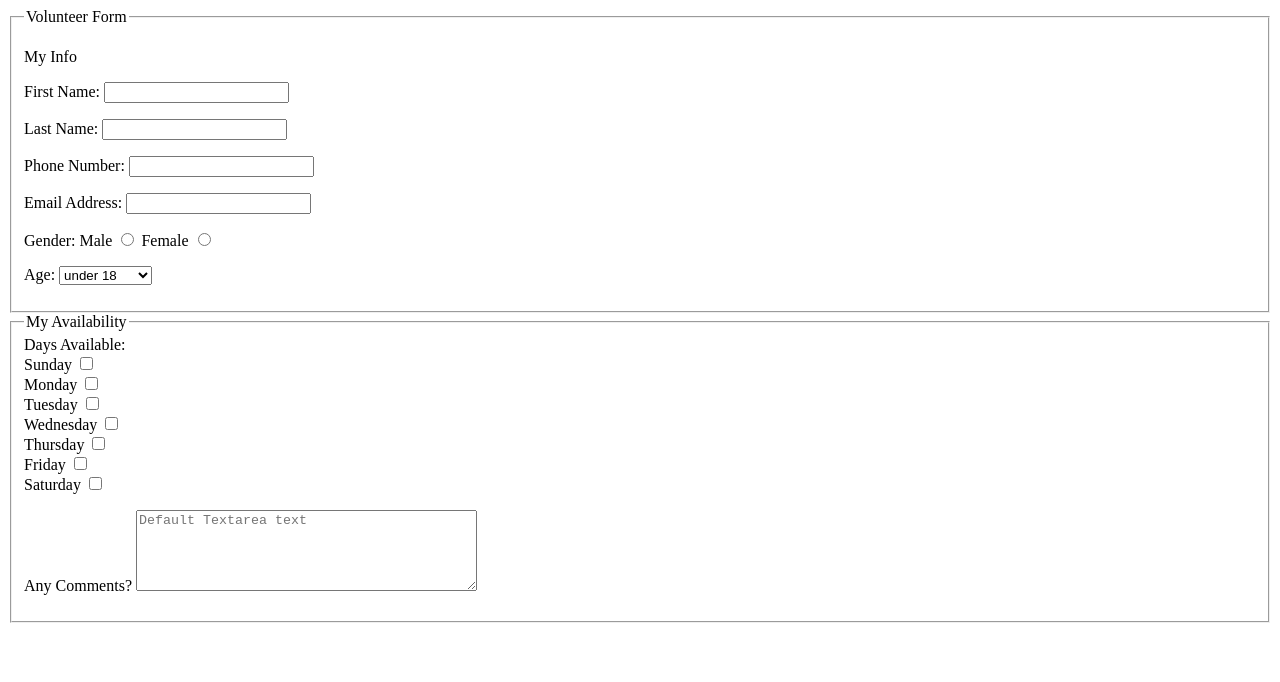
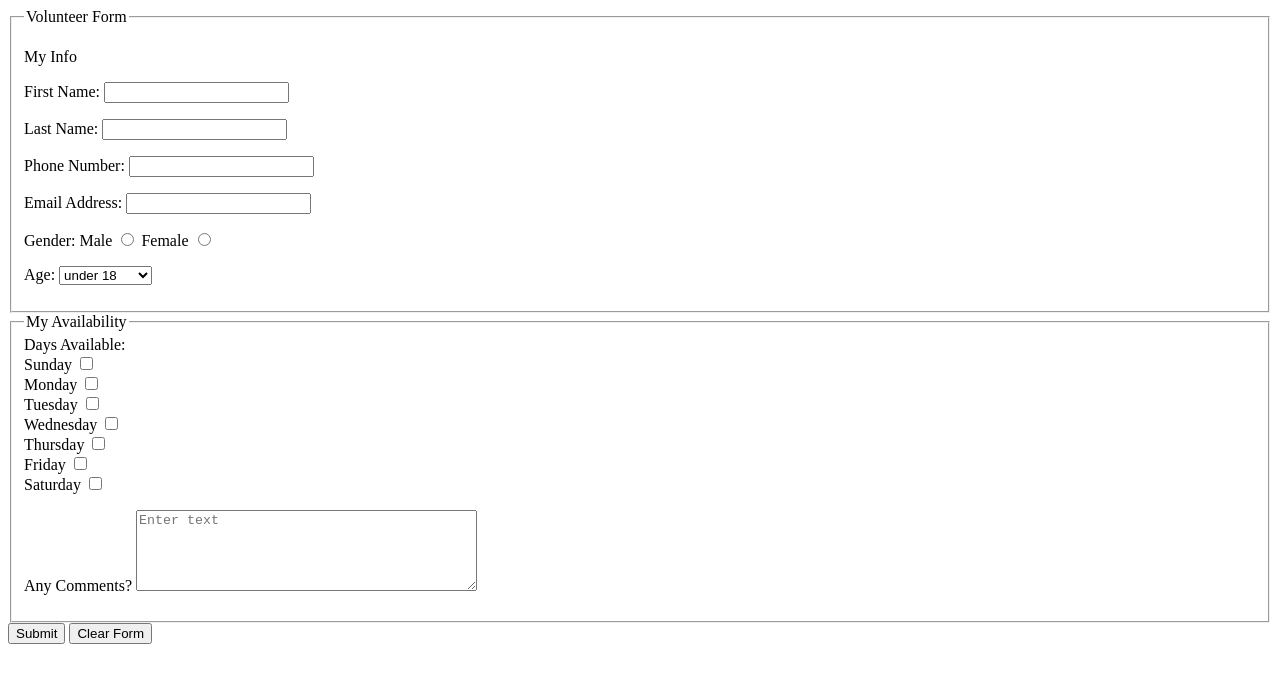
Before and after one commit to tfracassi/Lab4, a plain HTML site: page index.html in a window 1280 px wide. Drawn offline with Linux system fonts and the light colour scheme.

Commit message:
added hidden, submit, reset

```diff
--- a/index.html
+++ b/index.html
@@ -67,9 +67,14 @@
       </div>
       <p>
         <label for="my_textarea">Any Comments? </label>
-          <textarea cols="40" rows="5" name="comments_field" placeholder="Default Textarea text" id="my_textarea"></textarea>
+          <textarea cols="40" rows="5" name="comments_field" placeholder="Enter text" id="my_textarea"></textarea>
+      </p>
+      <p>
+        <input type="hidden" name="hidden_field" value="tfracassi">
       </p>
     </fieldset>
+    <input type="submit">
+    <input type="reset" value="Clear Form">
   </form>
 </body>
 </html>
```
